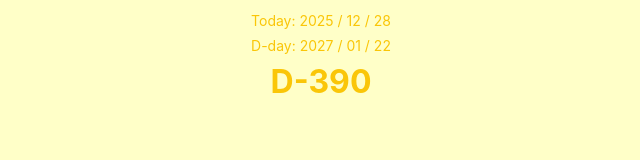
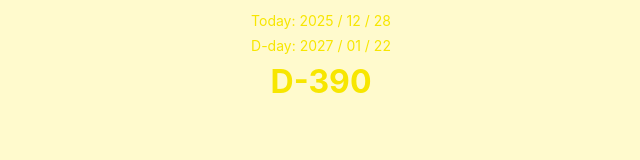
Before and after one commit to smp21lhj/notion_Dday_smp21lhj, a plain HTML site: page index.html in a window 1280 px wide. Shown: the full height of the page, 319-959 px from the left. Drawn offline with Linux system fonts and the light colour scheme; a web font is replaced by a local one.

Commit message:
Update text and background color settings

```diff
--- a/index.html
+++ b/index.html
@@ -51,8 +51,8 @@ const TODAY_DATE = new Date().toISOString().slice(0, 10);  // Date of Today
 // 🔧 Date Setting 날짜 설정
 const DDAY_DATE  = "2027-01-22"; //Date of D-day(D-0) 디데이(D-0) 날짜
 // 🔧 Color Setting 색상 설정
-const TEXT_COLOR = "#fac608"; //Text color (HEX code) 텍스트 색상
-const BG_COLOR   = "#ffffc8"; //Background color (HEX code) 배경 색상
+const TEXT_COLOR = "#f7e600"; //Text color (HEX code) 텍스트 색상
+const BG_COLOR   = "#fffacd"; //Background color (HEX code) 배경 색상
 //**********************************
 
 document.documentElement.style.setProperty("--text-color", TEXT_COLOR);
```
